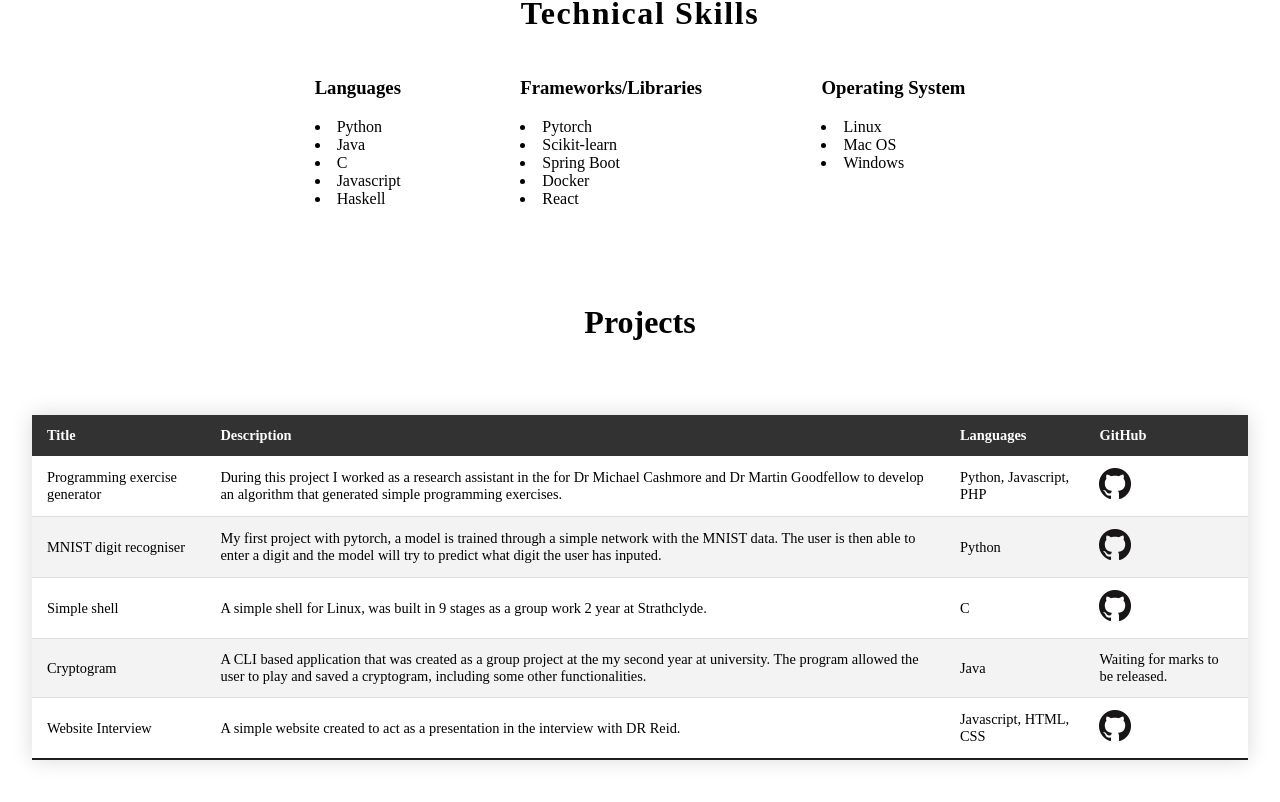
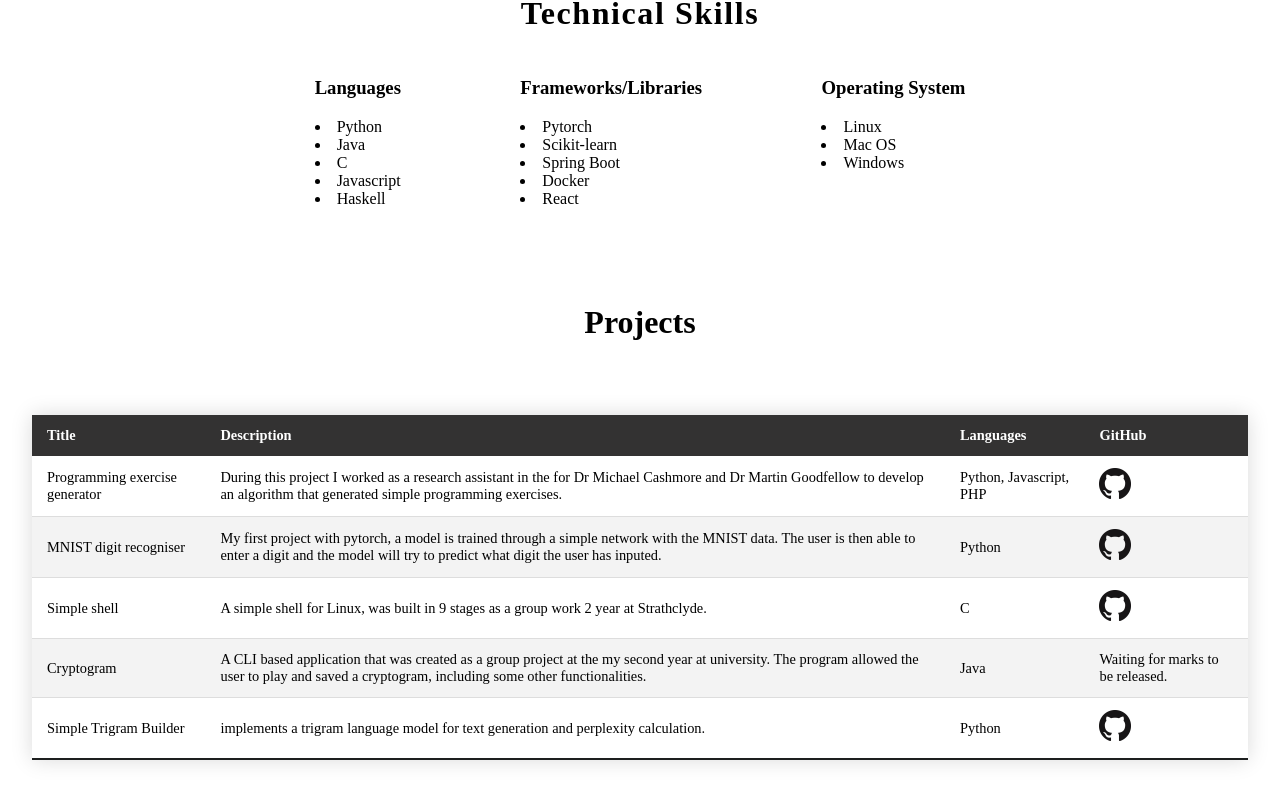
Before and after one commit to tenos200/tenos200.github.io, a React (Create React App) app: page / in a window 1280 px wide. Shown: the part 2080-2882 px from the top of the page. Built offline with nearby package versions, Linux system fonts and the light colour scheme.

Commit message:
update project

```diff
--- a/src/components/Projects.js
+++ b/src/components/Projects.js
@@ -71,14 +71,14 @@ export default function Projects() {
               <td>Waiting for marks to be released.</td>
             </tr>
             <tr>
-              <td>Website Interview </td>
+              <td>Simple Trigram Builder</td>
               <td>
-                A simple website created to act as a presentation in the
-                interview with DR Reid.
+                implements a trigram language model for text generation
+                and perplexity calculation.
               </td>
-              <td>Javascript, HTML, CSS</td>
+              <td>Python</td>
               <td>
-                <a href="https://github.com/tenos200/website_for_internship"
+                <a href="https://github.com/tenos200/simple_trigram"
                   ><img
                     src={logo}
                     alt=""
```
